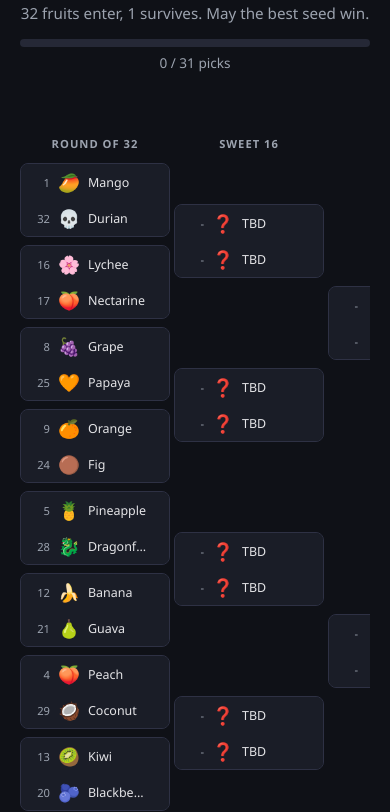
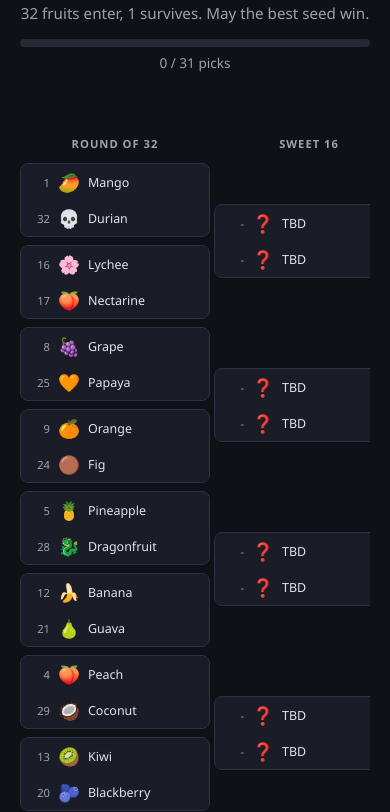
Before and after one commit to eshaghoff/fruit-madness, a plain HTML site: page index.html in a window 390 px wide. Shown: the part 70-882 px from the top of the page. Drawn offline with nearby package versions, Linux system fonts and the light colour scheme.

Commit message:
Widen bracket columns to prevent text truncation

```diff
--- a/index.html
+++ b/index.html
@@ -33,7 +33,7 @@ header p { color: var(--text-dim); margin-top: 6px; font-size: 0.95rem; }
 /* ── Bracket Grid ── */
 .bracket-container { overflow-x: auto; padding: 20px 0; }
 .bracket { display: flex; gap: 8px; min-width: max-content; align-items: stretch; }
-.round { display: flex; flex-direction: column; min-width: 150px; }
+.round { display: flex; flex-direction: column; min-width: 190px; }
 .round-label { text-align: center; font-size: 0.7rem; font-weight: 700; text-transform: uppercase; letter-spacing: 1px; color: var(--text-dim); margin-bottom: 8px; }
 .matchup { display: flex; flex-direction: column; border-radius: var(--radius); overflow: hidden; margin: 4px 0; border: 1px solid var(--border); background: var(--surface); }
 .matchup.decided .seed-btn.winner { background: var(--surface2); border-left: 3px solid var(--accent); }
@@ -48,7 +48,7 @@ header p { color: var(--text-dim); margin-top: 6px; font-size: 0.95rem; }
 .connector { min-width: 20px; }
 
 /* Each round uses flex with equal spacing; matchups auto-distribute vertically */
-.round { flex: 0 0 150px; }
+.round { flex: 0 0 190px; }
 .round .matchup-wrap { flex: 1; display: flex; align-items: center; justify-content: center; }
 .round .matchup { width: 100%; }
 
@@ -106,9 +106,9 @@ header p { color: var(--text-dim); margin-top: 6px; font-size: 0.95rem; }
 @media (max-width: 768px) {
   header h1 { font-size: 1.6rem; }
   .bracket { gap: 4px; }
-  .round { min-width: 120px; }
+  .round { min-width: 150px; }
   .seed-btn { padding: 6px 8px; font-size: 0.78rem; }
-  .seed-btn .name { max-width: 60px; }
+  .seed-btn .name { max-width: 80px; }
   .stat-grid { grid-template-columns: 1fr; padding: 0 12px 32px; }
 }
 
```
